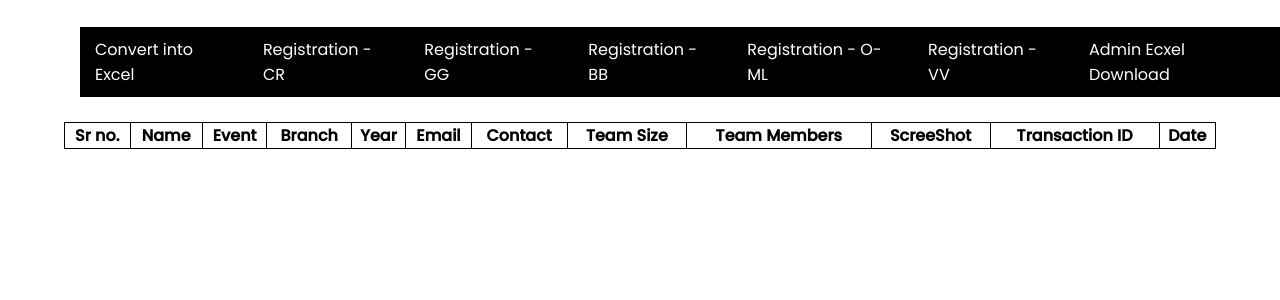
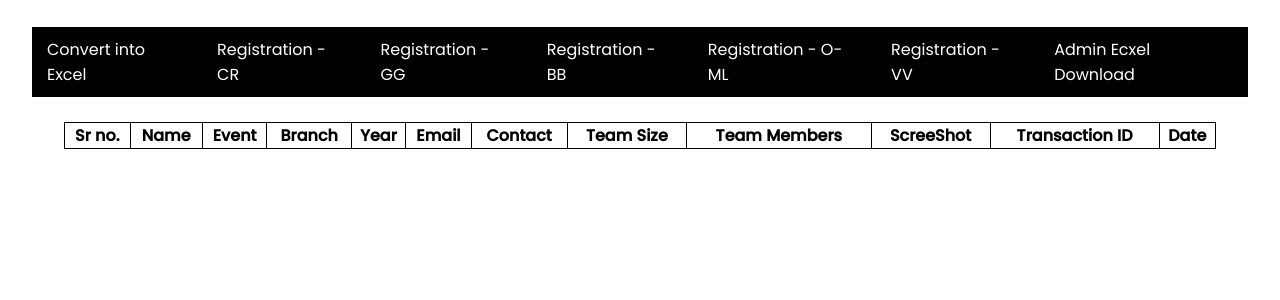
Before and after one commit to anveshdange/AIEvent, a Django app: template AIevent/AIverse/templates/event/master.html in a window 1280 px wide. Shown: the part 69-369 px from the top of the page. Run offline with Django 4.2, Linux system fonts and the light colour scheme; the template is opened without the code that fills it, so the values that code supplies are empty.

Commit message:
master update

```diff
--- a/AIevent/AIverse/static/css/master.css
+++ b/AIevent/AIverse/static/css/master.css
@@ -81,9 +81,13 @@ body{
 }
 
 .button{
+    width: 95%;
     margin-top: 6rem;
-    margin-left: 5rem;
+    margin-left: auto;
+    margin-right: auto;
     display: flex;
+    justify-content: space-evenly;
+
 }
 
 .button a{
--- a/AIevent/AIverse/templates/event/about_dept.html
+++ b/AIevent/AIverse/templates/event/about_dept.html
@@ -22,6 +22,7 @@
             <div id="logo">
                 <a href="#">
                     <h1>Artificial Intelligence</h1>
+                    <p>St.Vincent Pallotti College Of Engineering And Technology</p>
                 </a>
             </div>
             <div class="menu">
```
Also changed, not shown: AIevent/db.sqlite3.
